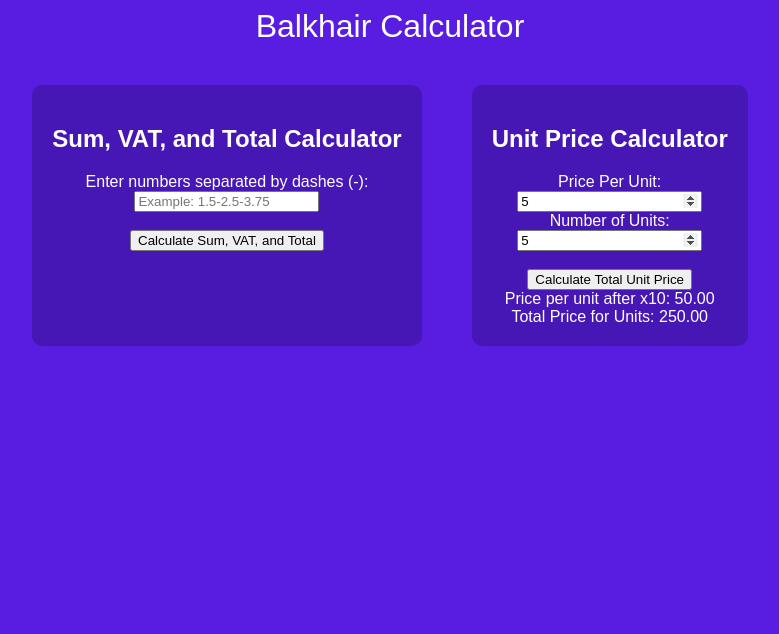
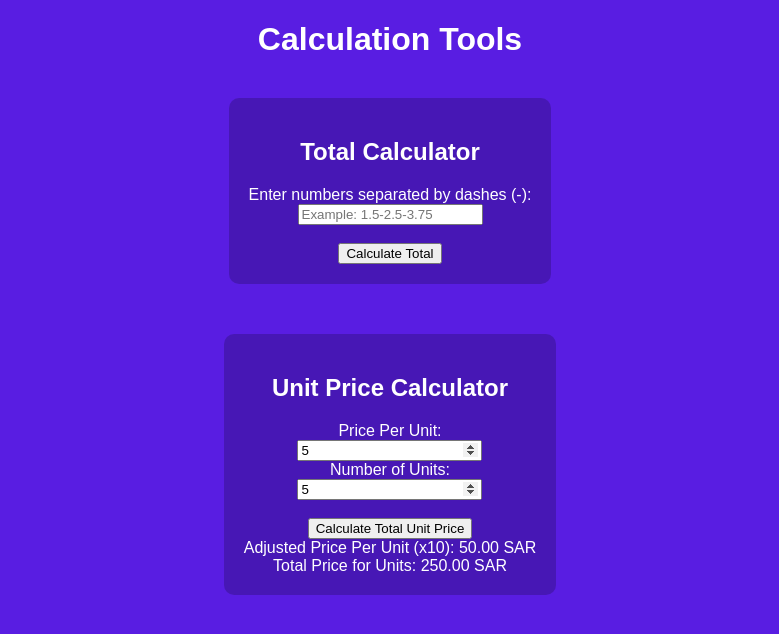
Before and after one commit to Batitieman/Calculator.github.io, a plain HTML site: page index.html in a window 1280 px wide. Both pictures are taken after typing "5", "5" into the empty fields and a click on the button "Calculate Total Unit Price". Shown: the whole page, without its empty margins (250-1029 px from the left). Drawn offline with Linux system fonts and the light colour scheme.

Commit message:
Update index.html
This code positions the "Unit Price Calculator" under the "Total Calculator" by changing the flex direction of the .container to column and aligning items to the center. It also renames the first calculator to "Total Calculator" as requested. The appearance and functionality remain consistent with the previous version, maintaining the style and interactivity enhancements you specified.
This version of the code adds "SAR" to the formatted number string in the formatNumber function, ensuring that all calculated values are displayed with "SAR" and a preceding space.

```diff
--- a/index.html
+++ b/index.html
@@ -2,7 +2,7 @@
 <html lang="en">
 <head>
     <meta charset="UTF-8">
-    <title>Balkhair Calculator</title>
+    <title>Advanced Calculation Tool</title>
     <style>
         body {
             background-color: #591de2;
@@ -10,58 +10,30 @@
             font-family: Arial, sans-serif;
             text-align: center;
         }
+        h1 {
+            text-align: center;
+            margin-bottom: 20px;
+        }
         .container {
             display: flex;
-            justify-content: center;
+            flex-direction: column;
+            align-items: center;
             gap: 50px;
             padding: 20px;
-            flex-direction: row-reverse; /* Switches the side of calculators */
         }
         .calculator {
             padding: 20px;
             border-radius: 10px;
             background: rgba(0, 0, 0, 0.2);
         }
-        .title {
-            font-size: 2em;
-            margin-bottom: 20px;
-        }
         input[type="number"]::-webkit-inner-spin-button,
         input[type="number"]::-webkit-outer-spin-button {
             opacity: 1;
         }
     </style>
-</head>
-<body>
-
-<div class="title">Balkhair Calculator</div> <!-- Title added above calculators -->
-
-<div class="container">
-    <div class="calculator">
-        <h2>Unit Price Calculator</h2>
-        <label>Price Per Unit:</label><br>
-        <input type="number" id="pricePerUnit" placeholder="Price per unit" onwheel="this.blur()"><br>
-        <label>Number of Units:</label><br>
-        <input type="number" id="numberOfUnits" placeholder="Number of units" onwheel="this.blur()"><br><br>
-        <button onclick="calculateUnitPriceTotal()">Calculate Total Unit Price</button>
-        <div id="adjustedPriceNote"></div> <!-- Placeholder for the adjusted price note -->
-        <div id="unitPriceTotalResult"></div>
-    </div>
-
-    <div class="calculator">
-        <h2>Sum, VAT, and Total Calculator</h2>
-        <label>Enter numbers separated by dashes (-):</label><br>
-        <input type="text" id="numbersInput" placeholder="Example: 1.5-2.5-3.75"><br><br>
-        <button onclick="calculateSumVATAndTotal()">Calculate Sum, VAT, and Total</button>
-        <div id="sumResult"></div>
-        <div id="vatResult"></div>
-        <div id="totalResult"></div>
-    </div>
-</div>
-
     <script>
         function formatNumber(num) {
-        return num.toFixed(2).replace(/\B(?=(\d{3})+(?!\d))/g, ",");
+            return num.toFixed(2).replace(/\B(?=(\d{3})+(?!\d))/g, ",") + " SAR";
         }
 
         function calculateSumVATAndTotal() {
@@ -80,10 +52,47 @@
             var numberOfUnits = parseFloat(document.getElementById("numberOfUnits").value);
             var adjustedUnitPrice = pricePerUnit * 10;
             var totalUnitPrice = adjustedUnitPrice * numberOfUnits;
-        document.getElementById("adjustedPriceNote").textContent = "Price per unit after x10: " + formatNumber(adjustedUnitPrice);
+            document.getElementById("adjustedPriceNote").textContent = "Adjusted Price Per Unit (x10): " + formatNumber(adjustedUnitPrice);
             document.getElementById("unitPriceTotalResult").textContent = "Total Price for Units: " + formatNumber(totalUnitPrice);
         }
+
+        function adjustNumberInput(e, elementId) {
+            e.preventDefault();
+            var input = document.getElementById(elementId);
+            var step = parseFloat(input.step) || 1;
+            var currentValue = parseFloat(input.value) || 0;
+            currentValue += e.deltaY < 0 ? step : -step;
+            input.value = currentValue;
+            calculateUnitPriceTotal();
+        }
     </script>
+</head>
+<body>
+
+<h1>Calculation Tools</h1>
+
+<div class="container">
+    <div class="calculator">
+        <h2>Total Calculator</h2>
+        <label>Enter numbers separated by dashes (-):</label><br>
+        <input type="text" id="numbersInput" placeholder="Example: 1.5-2.5-3.75"><br><br>
+        <button onclick="calculateSumVATAndTotal()">Calculate Total</button>
+        <div id="sumResult"></div>
+        <div id="vatResult"></div>
+        <div id="totalResult"></div>
+    </div>
+
+    <div class="calculator">
+        <h2>Unit Price Calculator</h2>
+        <label>Price Per Unit:</label><br>
+        <input type="number" id="pricePerUnit" placeholder="Price per unit" onwheel="adjustNumberInput(event, 'pricePerUnit')"><br>
+        <label>Number of Units:</label><br>
+        <input type="number" id="numberOfUnits" placeholder="Number of units" onwheel="adjustNumberInput(event, 'numberOfUnits')"><br><br>
+        <button onclick="calculateUnitPriceTotal()">Calculate Total Unit Price</button>
+        <div id="adjustedPriceNote"></div> <!-- Placeholder for the adjusted price note -->
+        <div id="unitPriceTotalResult"></div>
+    </div>
+</div>
 
 </body>
 </html>
```
Lines whose indentation alone changed are shown as unchanged.
